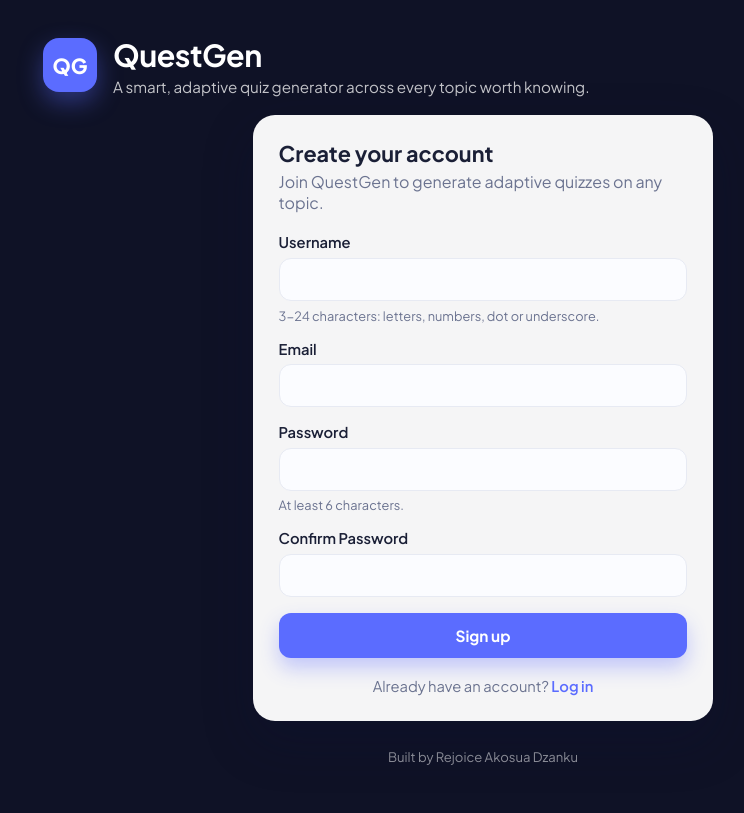
After one commit to RicheySon/Questgen, a FastAPI app: template templates/signup.html in a window 1280 px wide. The commit adds this page. Shown: the whole page, without its empty margins (157-901 px from the left). Run offline with FastAPI, Linux system fonts and the light colour scheme; the template is opened without the code that fills it, so the values that code supplies are empty.

Commit message:
Add user authentication (signup, login, logout)
Gate the quiz app behind accounts, implemented in Python/HTML/CSS only:

- auth.py: SQLite user store, PBKDF2-HMAC password hashing, cookie sessions
- Routes: /signup, /login, /logout; redirect anonymous users to /login
- login.html and signup.html templates with validation messages
- Header shows the signed-in username and a log out link
- Ignore the local *.db file

Co-authored-by: Cursor <cursoragent@cursor.com>

```diff
--- a/main.py
+++ b/main.py
@@ -10,13 +10,15 @@ import urllib.request
 from dataclasses import dataclass
 from typing import Any
 
-from fastapi import FastAPI, Request
-from fastapi.responses import HTMLResponse, Response
+from fastapi import Depends, FastAPI, Request
+from fastapi.responses import HTMLResponse, RedirectResponse, Response
 from fastapi.staticfiles import StaticFiles
 from fastapi.templating import Jinja2Templates
 from fpdf import FPDF
 from fpdf.enums import XPos, YPos
 from pydantic import BaseModel
+
+import auth
 
 
 @dataclass(frozen=True)
@@ -939,17 +941,104 @@ app = FastAPI(title="Smart Question Generator")
 app.mount("/static", StaticFiles(directory="static"), name="static")
 templates = Jinja2Templates(directory="templates")
 
+SESSION_COOKIE = "qg_session"
+
+auth.init_db()
+
+
+def current_user(request: Request) -> dict[str, Any] | None:
+    return auth.get_session(request.cookies.get(SESSION_COOKIE))
+
 
 def category_options() -> list[dict[str, str]]:
     return [{"value": key, "label": subject_label(key)} for key in sorted(TEMPLATES.keys(), key=subject_label)]
 
 
+@app.get("/signup", response_class=HTMLResponse)
+def signup_page(request: Request, user: dict[str, Any] | None = Depends(current_user)) -> Response:
+    if user:
+        return RedirectResponse("/", status_code=303)
+    return templates.TemplateResponse(
+        request, "signup.html", {"user": None, "error": None, "values": {}}
+    )
+
+
+@app.post("/signup", response_class=HTMLResponse)
+async def signup_submit(request: Request) -> Response:
+    form = await request.form()
+    username = str(form.get("username", ""))
+    email = str(form.get("email", ""))
+    password = str(form.get("password", ""))
+    confirm = str(form.get("confirm_password", ""))
+
+    try:
+        new_user = auth.create_user(username, email, password, confirm)
+    except auth.AuthError as exc:
+        return templates.TemplateResponse(
+            request,
+            "signup.html",
+            {"user": None, "error": str(exc), "values": {"username": username, "email": email}},
+            status_code=400,
+        )
+
+    token = auth.create_session(new_user)
+    response = RedirectResponse("/", status_code=303)
+    response.set_cookie(
+        SESSION_COOKIE, token, httponly=True, samesite="lax", max_age=auth.SESSION_TTL_SECONDS
+    )
+    return response
+
+
+@app.get("/login", response_class=HTMLResponse)
+def login_page(request: Request, user: dict[str, Any] | None = Depends(current_user)) -> Response:
+    if user:
+        return RedirectResponse("/", status_code=303)
+    return templates.TemplateResponse(
+        request, "login.html", {"user": None, "error": None, "values": {}}
+    )
+
+
+@app.post("/login", response_class=HTMLResponse)
+async def login_submit(request: Request) -> Response:
+    form = await request.form()
+    identifier = str(form.get("identifier", ""))
+    password = str(form.get("password", ""))
+
+    try:
+        user = auth.authenticate(identifier, password)
+    except auth.AuthError as exc:
+        return templates.TemplateResponse(
+            request,
+            "login.html",
+            {"user": None, "error": str(exc), "values": {"identifier": identifier}},
+            status_code=400,
+        )
+
+    token = auth.create_session(user)
+    response = RedirectResponse("/", status_code=303)
+    response.set_cookie(
+        SESSION_COOKIE, token, httponly=True, samesite="lax", max_age=auth.SESSION_TTL_SECONDS
+    )
+    return response
+
+
+@app.get("/logout")
+def logout(request: Request) -> Response:
+    auth.destroy_session(request.cookies.get(SESSION_COOKIE))
+    response = RedirectResponse("/login", status_code=303)
+    response.delete_cookie(SESSION_COOKIE)
+    return response
+
+
 @app.get("/", response_class=HTMLResponse)
-def home(request: Request) -> HTMLResponse:
+def home(request: Request, user: dict[str, Any] | None = Depends(current_user)) -> Response:
+    if not user:
+        return RedirectResponse("/login", status_code=303)
     return templates.TemplateResponse(
         request,
         "index.html",
         {
+            "user": user,
             "categories": category_options(),
             "difficulty_levels": DIFFICULTY_LEVELS,
             "error": None,
@@ -958,7 +1047,9 @@ def home(request: Request) -> HTMLResponse:
 
 
 @app.post("/quiz", response_class=HTMLResponse)
-async def quiz(request: Request) -> HTMLResponse:
+async def quiz(request: Request, user: dict[str, Any] | None = Depends(current_user)) -> Response:
+    if not user:
+        return RedirectResponse("/login", status_code=303)
     form = await request.form()
 
     subject_key = str(form.get("subject", "")).strip().lower()
@@ -982,6 +1073,7 @@ async def quiz(request: Request) -> HTMLResponse:
             request,
             "index.html",
             {
+                "user": user,
                 "categories": category_options(),
                 "difficulty_levels": DIFFICULTY_LEVELS,
                 "error": "Please select at least one question type.",
@@ -994,6 +1086,7 @@ async def quiz(request: Request) -> HTMLResponse:
         request,
         "quiz.html",
         {
+            "user": user,
             "questions": data["questions"],
             "questions_json": serialize_questions(data["questions"]),
             "recommended_seconds": data["recommended_seconds"],
@@ -1008,7 +1101,9 @@ async def quiz(request: Request) -> HTMLResponse:
 
 
 @app.post("/result", response_class=HTMLResponse)
-async def result(request: Request) -> HTMLResponse:
+async def result(request: Request, user: dict[str, Any] | None = Depends(current_user)) -> Response:
+    if not user:
+        return RedirectResponse("/login", status_code=303)
     form = await request.form()
     questions = deserialize_questions(str(form.get("questions", "")))
     answers = [str(form.get(f"answer_{q.id}", "")) for q in questions]
@@ -1027,6 +1122,7 @@ async def result(request: Request) -> HTMLResponse:
         request,
         "result.html",
         {
+            "user": user,
             "result": graded,
             "subject_label": str(form.get("subject_label", "")),
             "difficulty": str(form.get("difficulty", "")),
--- a/static/style.css
+++ b/static/style.css
@@ -92,7 +92,7 @@ body {
 .field > span, legend { font-weight: 600; font-size: 0.92rem; }
 .hint { color: var(--muted); font-weight: 400; font-size: 0.8rem; }
 
-select, input[type="number"], input[type="text"], textarea {
+select, input[type="number"], input[type="text"], input[type="email"], input[type="password"], textarea {
   width: 100%;
   border: 1.5px solid var(--border);
   border-radius: 12px;
@@ -303,6 +303,43 @@ a.btn { text-decoration: none; display: inline-flex; align-items: center; justif
   to { width: 0%; }
 }
 
+/* Auth */
+.hero-text { flex: 1; }
+
+.auth-nav {
+  display: flex;
+  align-items: center;
+  gap: 0.7rem;
+}
+
+.auth-hi {
+  color: rgba(255, 255, 255, 0.85);
+  font-weight: 600;
+  font-size: 0.9rem;
+}
+
+.btn-sm {
+  padding: 0.45rem 0.8rem;
+  font-size: 0.85rem;
+}
+
+.auth-card { max-width: 460px; margin: 0 auto; width: 100%; }
+
+.auth-switch {
+  margin: 1.2rem 0 0;
+  text-align: center;
+  color: var(--muted);
+  font-size: 0.92rem;
+}
+
+.auth-switch a {
+  color: var(--primary);
+  font-weight: 600;
+  text-decoration: none;
+}
+
+.auth-switch a:hover { text-decoration: underline; }
+
 @media (max-width: 560px) {
   .card { padding: 1.2rem; }
   .score-board { justify-content: center; text-align: center; }
--- a/templates/base.html
+++ b/templates/base.html
@@ -14,10 +14,16 @@
   <main class="container">
     <header class="hero">
       <div class="logo">QG</div>
-      <div>
+      <div class="hero-text">
         <h1>QuestGen</h1>
         <p class="tagline">A smart, adaptive quiz generator across every topic worth knowing.</p>
       </div>
+      {% if user %}
+      <div class="auth-nav">
+        <span class="auth-hi">Hi, {{ user.username }}</span>
+        <a href="/logout" class="btn btn-ghost btn-sm">Log out</a>
+      </div>
+      {% endif %}
     </header>
 
     {% block content %}{% endblock %}
--- /dev/null
+++ b/templates/signup.html
@@ -0,0 +1,40 @@
+{% extends "base.html" %}
+
+{% block content %}
+<section class="card screen auth-card">
+  <h2 class="card-title">Create your account</h2>
+  <p class="card-sub">Join QuestGen to generate adaptive quizzes on any topic.</p>
+
+  {% if error %}
+  <div class="alert">{{ error }}</div>
+  {% endif %}
+
+  <form class="form-grid" action="/signup" method="post">
+    <label class="field">
+      <span>Username</span>
+      <input id="username" name="username" type="text" value="{{ values.username or '' }}" autocomplete="username" required />
+      <small class="hint">3-24 characters: letters, numbers, dot or underscore.</small>
+    </label>
+
+    <label class="field">
+      <span>Email</span>
+      <input id="email" name="email" type="email" value="{{ values.email or '' }}" autocomplete="email" required />
+    </label>
+
+    <label class="field">
+      <span>Password</span>
+      <input id="password" name="password" type="password" autocomplete="new-password" required />
+      <small class="hint">At least 6 characters.</small>
+    </label>
+
+    <label class="field">
+      <span>Confirm Password</span>
+      <input id="confirm_password" name="confirm_password" type="password" autocomplete="new-password" required />
+    </label>
+
+    <button type="submit" class="btn btn-primary btn-block">Sign up</button>
+  </form>
+
+  <p class="auth-switch">Already have an account? <a href="/login">Log in</a></p>
+</section>
+{% endblock %}
```
Also changed, not shown: auth.py (added, +145 -0 lines), templates/login.html (added, +28 -0 lines), 1 other file.
